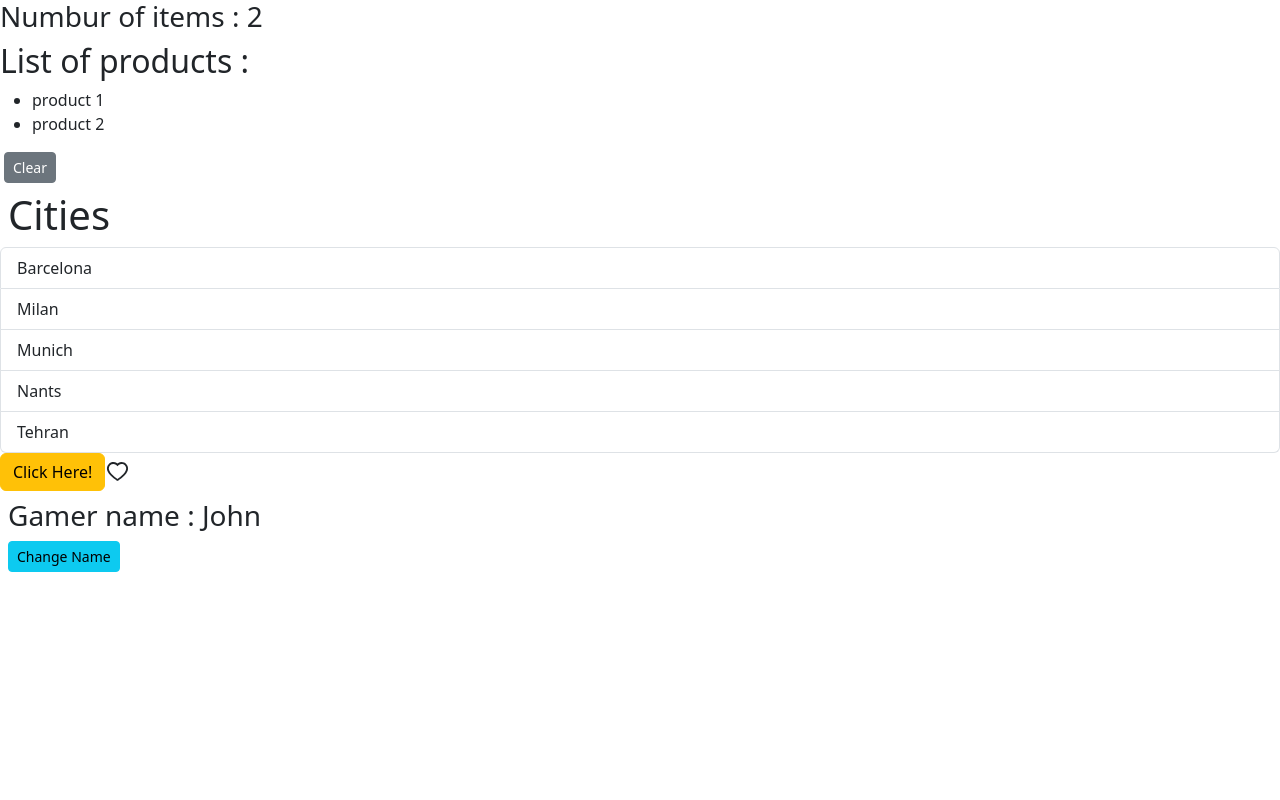
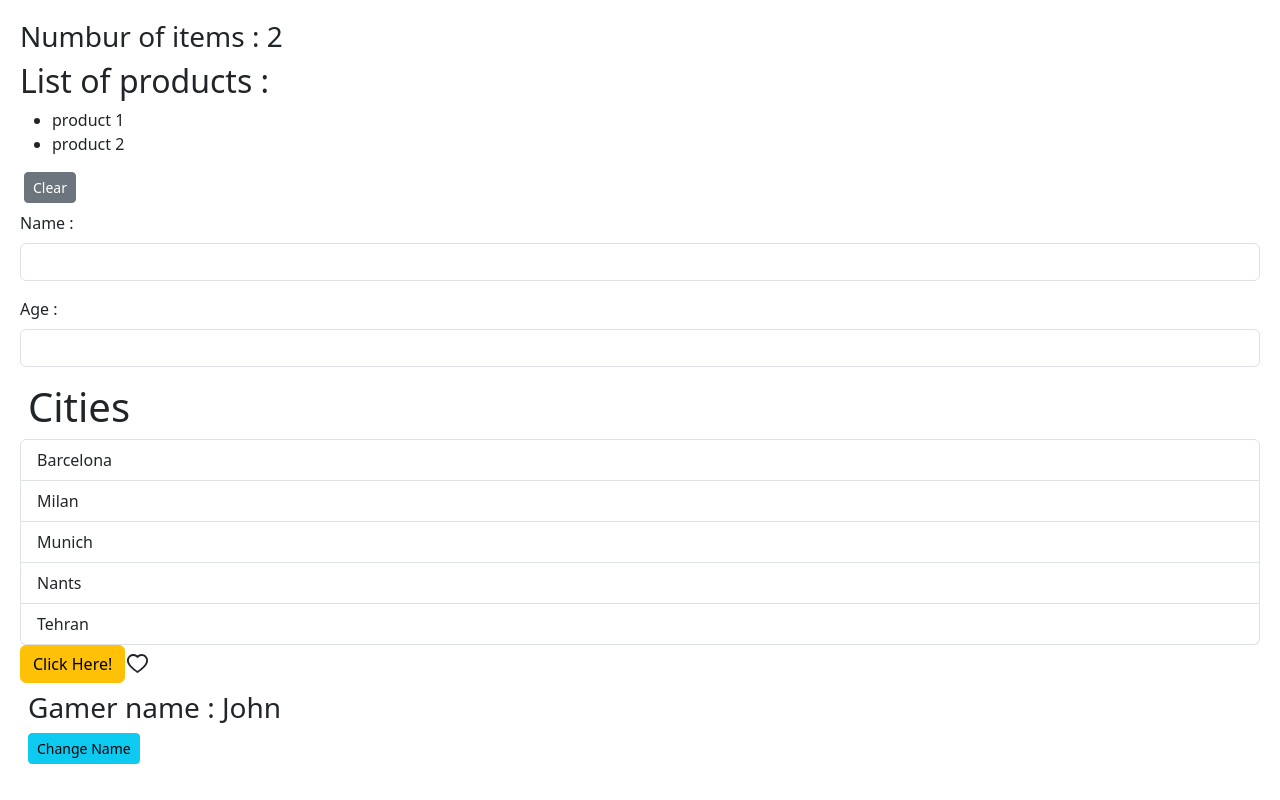
Before and after one commit to BehzadAminiPour/React-TS-Vite, a React (Vite) app: page / in a window 1280 px wide. Built offline with nearby package versions, Linux system fonts and the light colour scheme.

Commit message:
Create Form component

```diff
--- a/src/App.tsx
+++ b/src/App.tsx
@@ -6,6 +6,7 @@
 import Navbar from "./components/Navbar";
 import Cart from "./components/Cart";
 import Game from "./components/Game";
+import Form from "./components/Form";
 
 function App() {
   const [cartItems, setCartItems] = useState(["product 1", "product 2"]);
@@ -32,6 +33,7 @@
     <>
       <Navbar items={cartItems.length} />
       <Cart cartItems={cartItems} onClear={() => setCartItems([])} />
+      <Form />
       <ListGroup cities={cities} heading="Cities" onSelectCity={handleSelect} />
       {showAlert && (
         <Alert onClick={() => setShowAlert(false)}>
--- /dev/null
+++ b/src/components/Form.tsx
@@ -0,0 +1,20 @@
+const Form = () => {
+  return (
+    <form>
+      <div className="mb-3">
+        <label htmlFor="name" className="form-label">
+          Name :
+        </label>
+        <input id="name" type="text" className="form-control" />
+      </div>
+      <div className="mb-3">
+        <label htmlFor="number" className="form-label">
+          Age :
+        </label>
+        <input id="number" type="number" className="form-control" />
+      </div>
+    </form>
+  );
+};
+
+export default Form;
--- /dev/null
+++ b/src/index.css
@@ -0,0 +1,3 @@
+body {
+  padding: 20px;
+}
--- a/src/main.tsx
+++ b/src/main.tsx
@@ -2,6 +2,7 @@
 import ReactDOM from "react-dom/client";
 import App from "./App.tsx";
 import "bootstrap/dist/css/bootstrap.css";
+import "./index.css";
 
 ReactDOM.createRoot(document.getElementById("root")!).render(
   <React.StrictMode>
```
